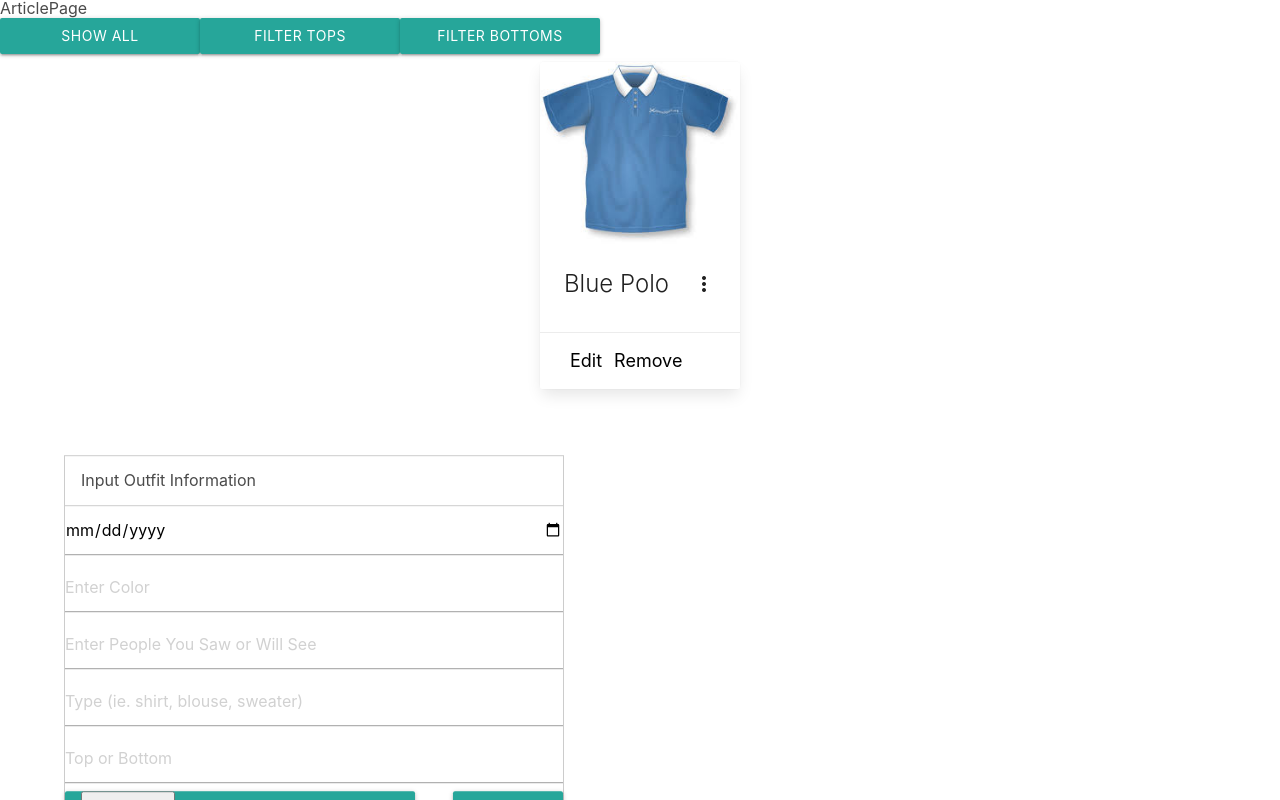
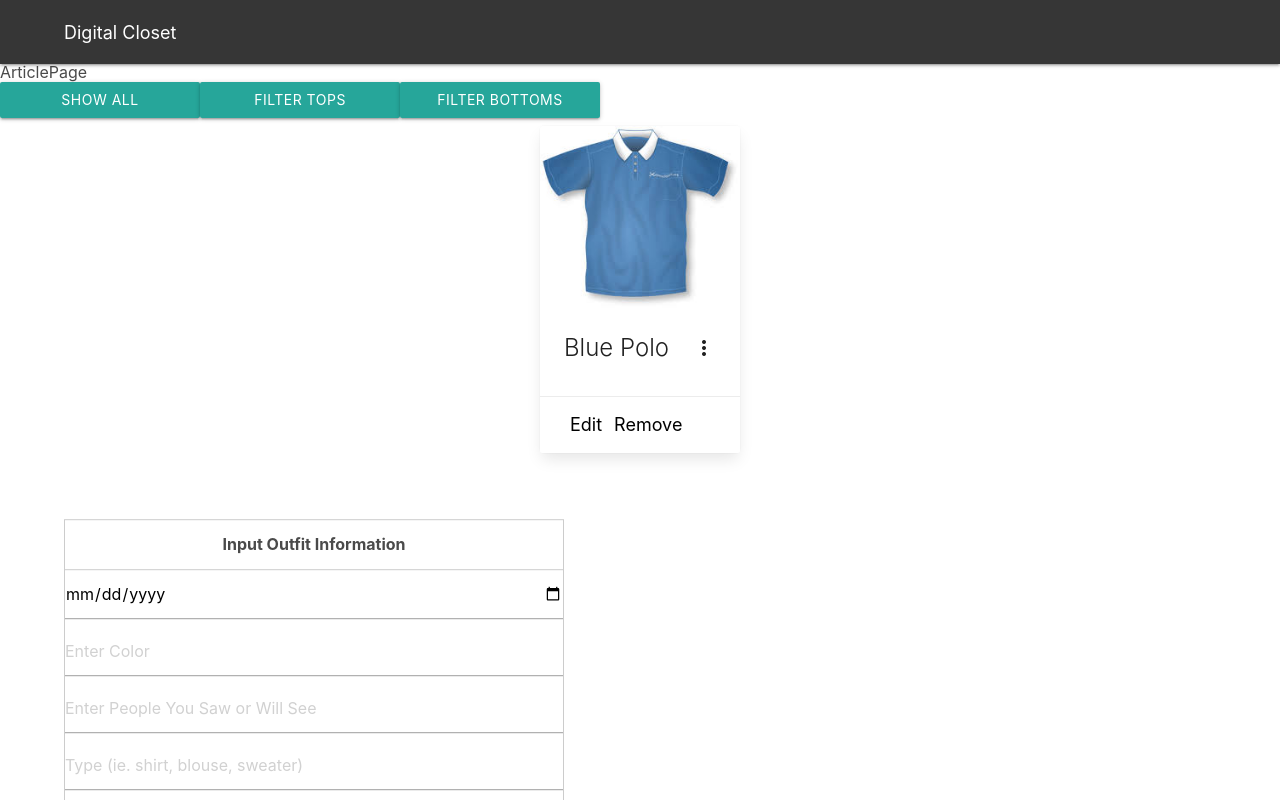
Before and after one commit to diborad-d/VCandME, a React (Create React App) app: page /articlePage in a window 1280 px wide. Both pictures are taken after a click on the button "ADD ITEM". Shown: the top 800 px of the page. Built offline with nearby package versions, Linux system fonts and the light colour scheme; no server answers.

Commit message:
Adding functionality so that username is consistent across whole session until logout

```diff
--- a/src/App.js
+++ b/src/App.js
@@ -1,7 +1,6 @@
 import React, {useContext} from 'react';
 import 'bulma/css/bulma.css';
 import { useAuth0 } from './contexts/auth0-context';
-import Modal from "./components/Modal";
 import Header from './components/Header';
 
 import {
--- a/src/components/ImageInput.js
+++ b/src/components/ImageInput.js
@@ -3,6 +3,7 @@ import { Link } from "react-router-dom";
 import {Input, TextArea, FormBtn } from "../components/Form";
 import API from "../utils/API";
 import { Col, Row, Container } from "../components/Grid";
+
 
 const styles ={
     imageBtnStyle: {
@@ -10,7 +11,9 @@ const styles ={
     }
 }
 
+
 class InputItem extends Component {
+
 
     constructor(props){
         super(props);
@@ -26,7 +29,9 @@ class InputItem extends Component {
         };
     }
 
-    componentDidMount(){}
+    componentDidMount(){
+
+    }
 
     handleInputChange = event => {
         const { name, value } = event.target;
@@ -37,6 +42,8 @@ class InputItem extends Component {
 
     handleFormSubmit = event => {
         event.preventDefault();
+        let email = localStorage.getItem("currentUser");
+
           API.saveItem({
             title: this.state.type,
             color: this.state.color,
@@ -44,7 +51,7 @@ class InputItem extends Component {
             people: this.state.people,
             topOrBottom: this.state.topOrBottom,
             image: this.state.image,
-            email: this.state.email
+            email: email
           })
             .then(res => console.log(res))
             .catch(err => console.log(err));
--- a/src/components/Modal/modal.css
+++ b/src/components/Modal/modal.css
@@ -63,3 +63,11 @@
   #centered-toggle-button {
     position: absolute;
   }
+
+  h2 {
+    border-bottom: 1px solid #ccc;
+    padding: 1rem;
+    margin: 0;
+    font-weight: bold;
+    text-align: center;
+  }
--- a/src/contexts/auth0-context.js
+++ b/src/contexts/auth0-context.js
@@ -9,6 +9,7 @@ export const Auth0Context = createContext();
 
 // export the context as useAuth0
 export const useAuth0 = () => useContext(Auth0Context);
+
 
 // create a provider
 export class Auth0Provider extends Component {
@@ -41,6 +42,12 @@ export class Auth0Provider extends Component {
         const isAuthenticated = await auth0Client.isAuthenticated();
         const user = isAuthenticated ? await auth0Client.getUser() : null;
         this.setState({ isLoading: false, isAuthenticated, user });
+
+        if(user != null){
+          localStorage.setItem("currentUser", user.email);
+        } else {
+          localStorage.removeItem("currentUser");
+        }
       };
 
 
@@ -50,8 +57,16 @@ export class Auth0Provider extends Component {
         await this.state.auth0Client.handleRedirectCallback();
         const user = await this.state.auth0Client.getUser();
 
+        if(user != null){
+          localStorage.setItem("currentUser", user.email);
+        } else {
+          localStorage.removeItem("currentUser");
+        }
+
         this.setState({ user, isAuthenticated: true, isLoading: false });
         window.history.replaceState({}, document.title, window.location.pathname);
+
+
     };
 
 
@@ -76,3 +91,5 @@ export class Auth0Provider extends Component {
         );
       }
 }
+
+export default Auth0Provider;
--- a/src/pages/ArticlePage.js
+++ b/src/pages/ArticlePage.js
@@ -4,6 +4,7 @@ import ImageInput from '../components/ImageInput';
 import ArticleCarouselItem from '../components/ArticleCarouselItem';
 import articlesInfo from '../articles.json';
 import Modal from '../components/Modal';
+import Header from '../components/Header';
 
 class ArticlePage extends React.Component {
   constructor(props) {
@@ -28,7 +29,6 @@ class ArticlePage extends React.Component {
 
   render() {
 
-
     const styles = {
       // config these style using sass
       carouselStyle: {
@@ -40,7 +40,9 @@ class ArticlePage extends React.Component {
       }
     }
     return (
+
       <div>
+        <Header title="Article Page" />
         <h1>
           ArticlePage
         </h1>
```
Also changed, not shown: src/components/Profile.js (added, +24 -0 lines).
